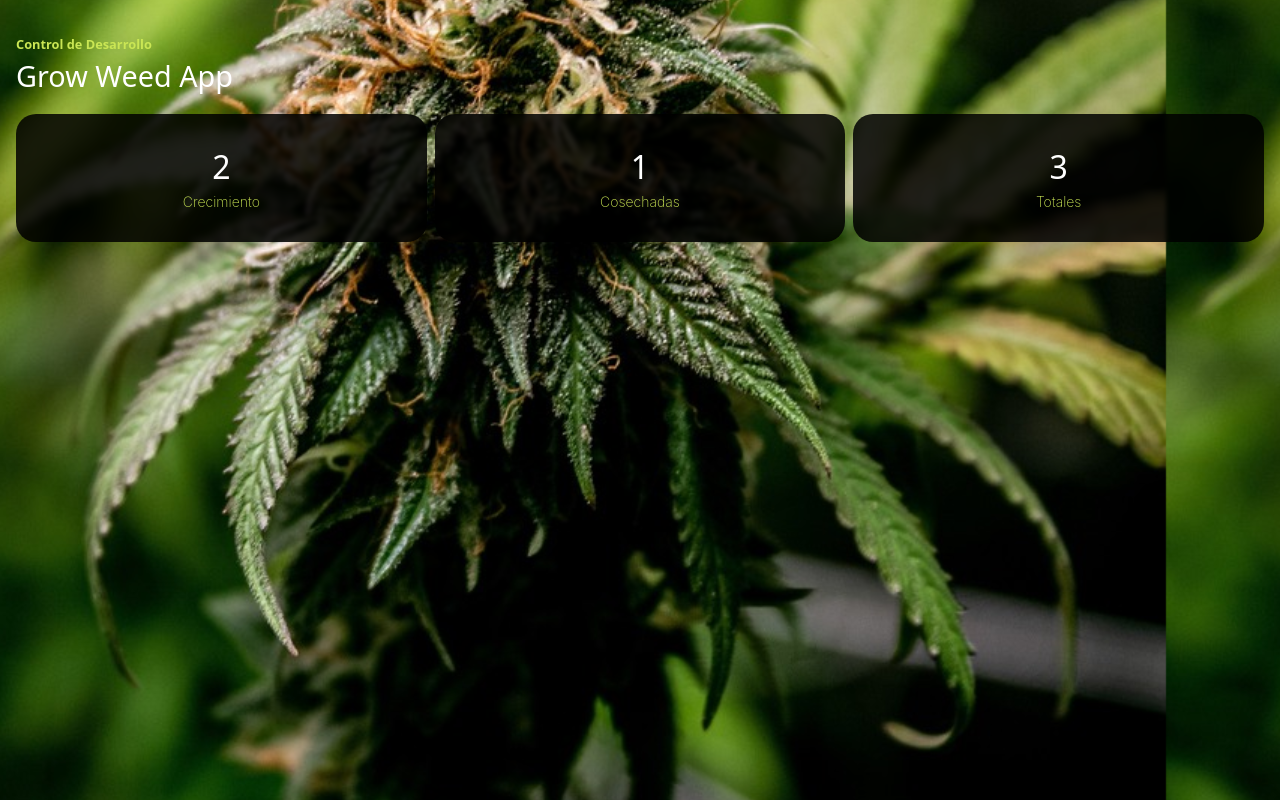
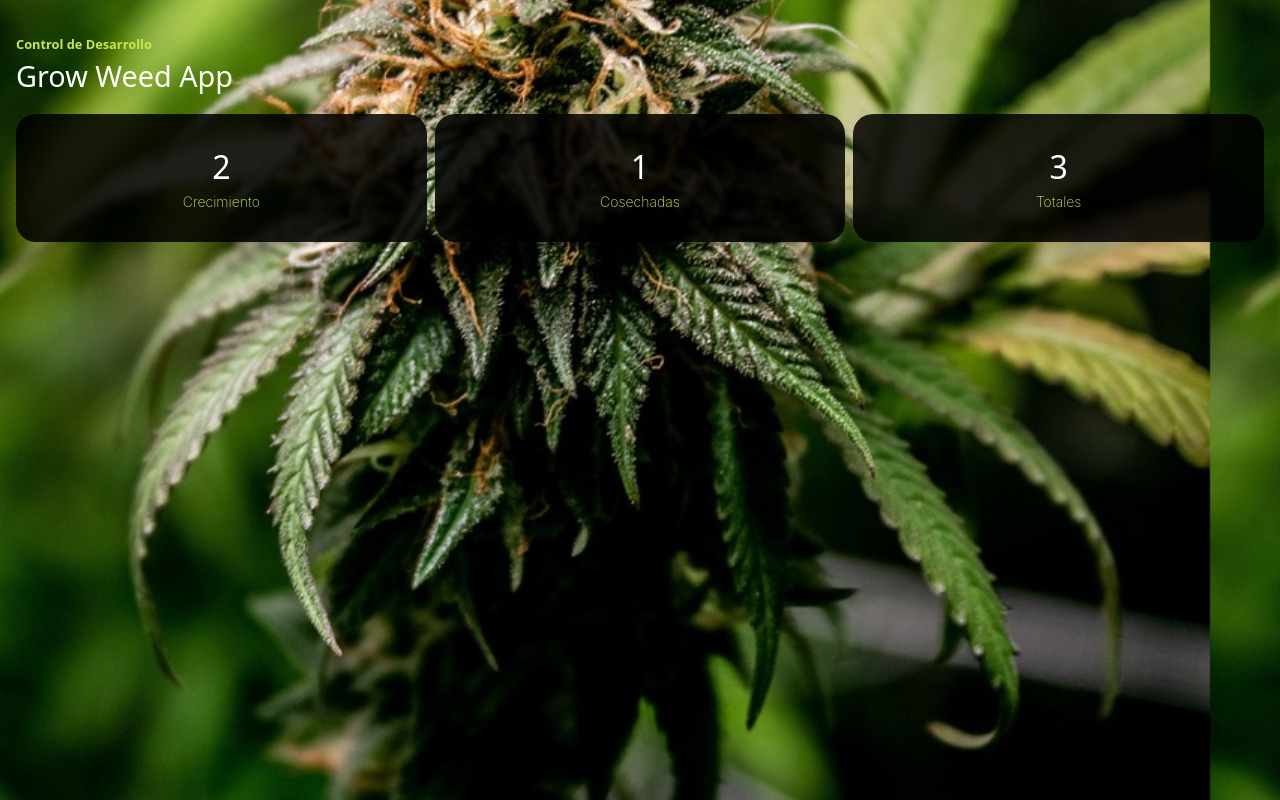
Before and after one commit to ignaarguello/grow-weed-app, a React (Vite) app: page /desarrollo in a window 1280 px wide. Built offline with nearby package versions, Linux system fonts and the light colour scheme.

Commit message:
add: cambios en resolucion 414px - CDesarrollo

```diff
--- a/src/pages/Desarrollo/Desarrollo.css
+++ b/src/pages/Desarrollo/Desarrollo.css
@@ -3,6 +3,7 @@
     /* Contenedor Page de Desarrollo */
     #ContenedorPageDesarrollo_Desarrollo{
         min-height: 100vh;
+        width: 100%;
         padding: 1rem;
         background-image: url('../../images/cannabis1.jpg');
         background-size: cover;
@@ -12,3 +13,11 @@
         flex-direction: column;
     }
 }
+
+/*  414px - IPhone 11 */
+@media screen and (min-width:414px) {
+    /* Contenedor Page de Desarrollo */
+    #ContenedorPageDesarrollo_Desarrollo{
+        background-position: -70px;
+    }
+}
```
